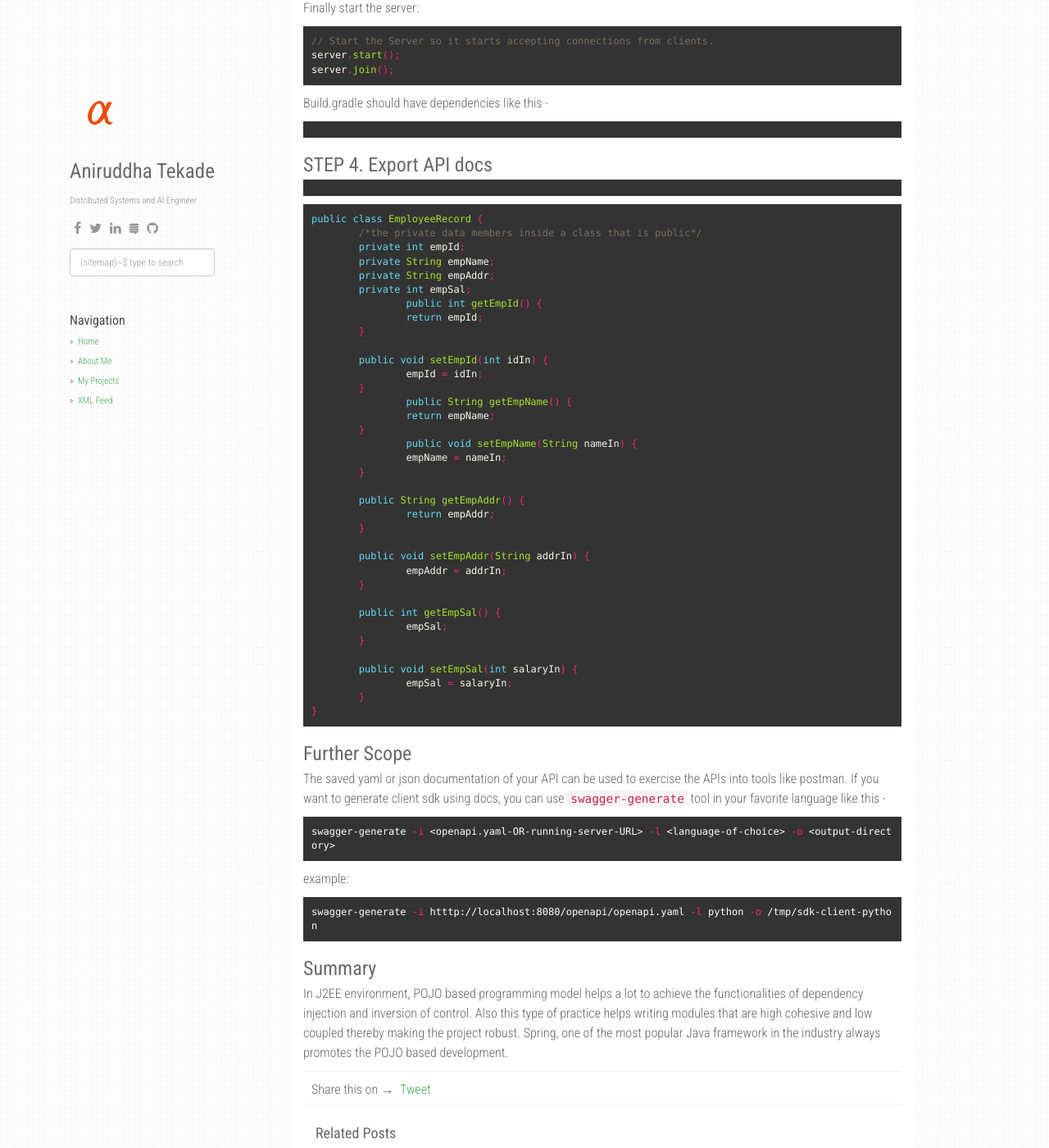
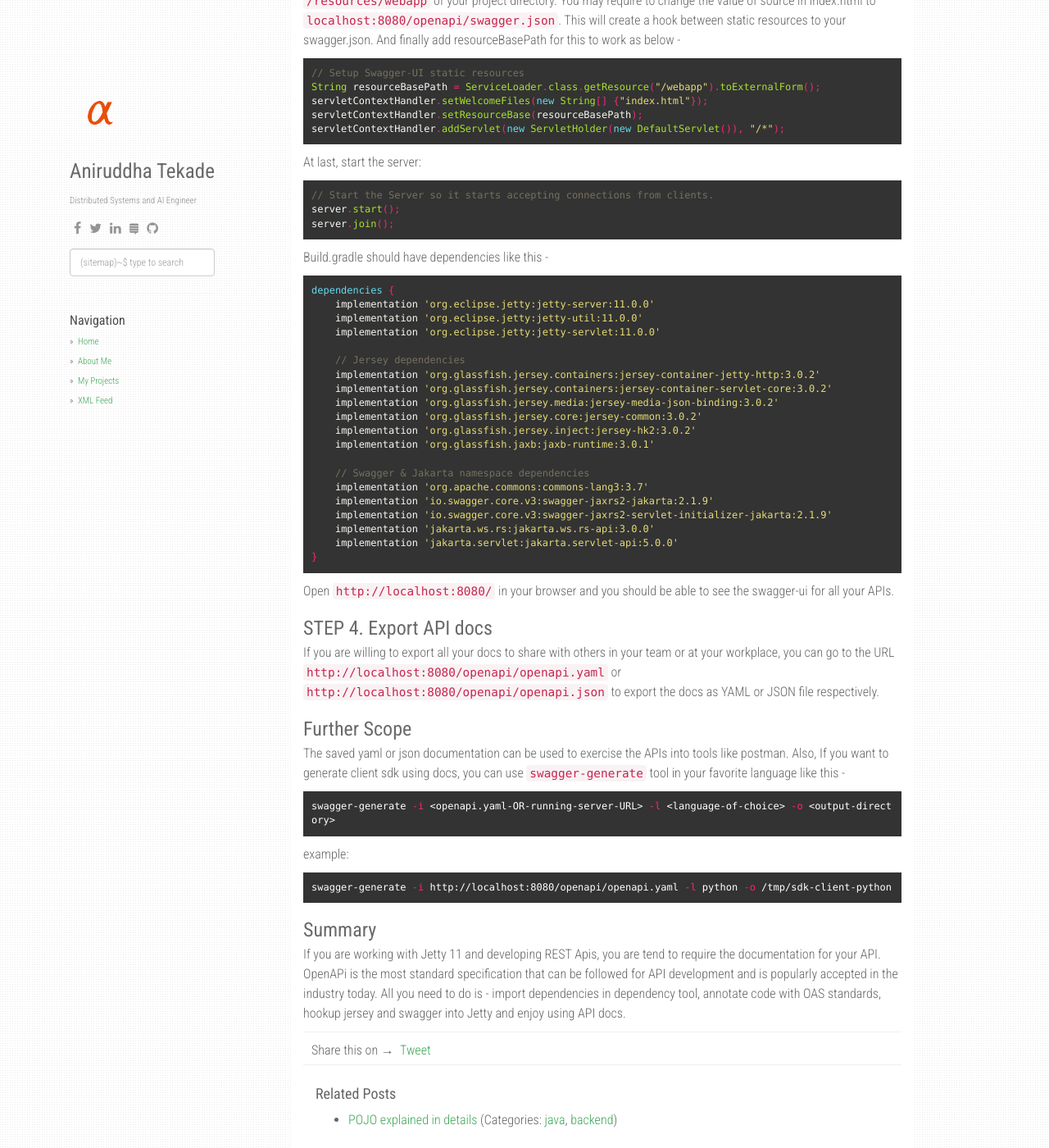
Before and after one commit to agusmakmun/agusmakmun.github.io, a Jekyll site: the page built from _posts/2021-06-12-Hooking-up-OpenAPI-with-Jetty.md, in a window 1280 px wide and 1400 px high, scrolled down 3867 px. Shown: the whole window at 82% size. Built offline with Jekyll 4.4.1, drawn with Linux system fonts in a browser that asks for light colours; nearby versions of some CDN libraries; comment, search, counter and statistics services are not loaded; some of the changed text lies outside the part shown.

Commit message:
New post  Changes to be committed: 	modified:   _posts/2021-06-12-Hooking-up-OpenAPI-with-Jetty.md

````diff
--- a/_posts/2021-06-12-Hooking-up-OpenAPI-with-Jetty.md
+++ b/_posts/2021-06-12-Hooking-up-OpenAPI-with-Jetty.md
@@ -156,8 +156,11 @@ ServletHolder openApi = servletContextHandler.addServlet(OpenApiServlet.class, "
 openApi.setInitOrder(2);
 openApi.setInitParameter("openApi.configuration.resourcePackages", "com.example.sample-package");
 ```
+After this setup if you start the server and hit the url `http://localhost:8080/`, you should be able to see the swagger.json API docs.
 
 ### STEP 4. Add static-UI pages into /resources/webapp
+
+Lets try to make it more human redable. Swagger-UI package holds a directory `/dist/` which contains the html package to build static UI page. You need to go to swagger-UI github and copy the content of `dist/` into `/resources/webapp` of your project directory. You may require to change the value of source in index.html to `localhost:8080/openapi/swagger.json`. This will create a hook between static resources to your swagger.json. And finally add resourceBasePath for this to work as below -
 
 ```java
 // Setup Swagger-UI static resources
@@ -167,7 +170,7 @@ servletContextHandler.setResourceBase(resourceBasePath);
 servletContextHandler.addServlet(new ServletHolder(new DefaultServlet()), "/*");
 ```
 
-Finally start the server:
+At last, start the server:
 
 ```java
 // Start the Server so it starts accepting connections from clients.
@@ -178,62 +181,45 @@ server.join();
 Build.gradle should have dependencies like this -
 
 ```gradle
-```
+dependencies {
+    implementation 'org.eclipse.jetty:jetty-server:11.0.0'
+    implementation 'org.eclipse.jetty:jetty-util:11.0.0'
+    implementation 'org.eclipse.jetty:jetty-servlet:11.0.0'
 
-### STEP 4. Export API docs
-```java
-```
+    // Jersey dependencies
+    implementation 'org.glassfish.jersey.containers:jersey-container-jetty-http:3.0.2'
+    implementation 'org.glassfish.jersey.containers:jersey-container-servlet-core:3.0.2'
+    implementation 'org.glassfish.jersey.media:jersey-media-json-binding:3.0.2'
+    implementation 'org.glassfish.jersey.core:jersey-common:3.0.2'
+    implementation 'org.glassfish.jersey.inject:jersey-hk2:3.0.2'
+    implementation 'org.glassfish.jaxb:jaxb-runtime:3.0.1'
 
-```java
-public class EmployeeRecord {
-	/*the private data members inside a class that is public*/
-	private int empId;
-	private String empName;
-	private String empAddr;
-	private int empSal;
-		public int getEmpId() {
-		return empId;
-	}
-
-	public void setEmpId(int idIn) {
-		empId = idIn;
-	}
-		public String getEmpName() {
-		return empName;
-	}
-		public void setEmpName(String nameIn) {
-		empName = nameIn;
-	}
-
-	public String getEmpAddr() {
-		return empAddr;
-	}
-
-	public void setEmpAddr(String addrIn) {
-		empAddr = addrIn;
-	}
-
-	public int getEmpSal() {
-		empSal;
-	}
-
-	public void setEmpSal(int salaryIn) {
-		empSal = salaryIn;
-	}
+    // Swagger & Jakarta namespace dependencies
+    implementation 'org.apache.commons:commons-lang3:3.7'
+    implementation 'io.swagger.core.v3:swagger-jaxrs2-jakarta:2.1.9'
+    implementation 'io.swagger.core.v3:swagger-jaxrs2-servlet-initializer-jakarta:2.1.9'
+    implementation 'jakarta.ws.rs:jakarta.ws.rs-api:3.0.0'
+    implementation 'jakarta.servlet:jakarta.servlet-api:5.0.0'
 }
 ```
 
+Open `http://localhost:8080/` in your browser and you should be able to see the swagger-ui for all your APIs.
+
+### STEP 4. Export API docs
+
+If you are willing to export all your docs to share with others in your team or at your workplace, you can go to the URL `http://localhost:8080/openapi/openapi.yaml` or `http://localhost:8080/openapi/openapi.json` to export the docs as YAML or JSON file respectively.
+
 ### Further Scope
 
-The saved yaml or json documentation of your API can be used to exercise the APIs into tools like postman. If you want to generate client sdk using docs, you can use `swagger-generate` tool in your favorite language like this -
+The saved yaml or json documentation can be used to exercise the APIs into tools like postman. Also, If you want to generate client sdk using docs, you can use `swagger-generate` tool in your favorite language like this -
 ```bash
 swagger-generate -i <openapi.yaml-OR-running-server-URL> -l <language-of-choice> -o <output-directory>
 ```
 example:
 ```bash
-swagger-generate -i htttp://localhost:8080/openapi/openapi.yaml -l python -o /tmp/sdk-client-python
+swagger-generate -i http://localhost:8080/openapi/openapi.yaml -l python -o /tmp/sdk-client-python
 ```
 
 ### Summary
 
-In J2EE environment, POJO based programming model helps a lot to achieve the functionalities of dependency injection and inversion of control. Also this type of practice helps writing modules that are high cohesive and low coupled thereby making the project robust. Spring, one of the most popular Java framework in the industry always promotes the POJO based development.
+If you are working with Jetty 11 and developing REST Apis, you are tend to require the documentation for your API. OpenAPi is the most standard specification that can be followed for API development and is popularly accepted in the industry today. All you need to do is - import dependencies in dependency tool, annotate code with OAS standards, hookup jersey and swagger into Jetty and enjoy using API docs.
````
